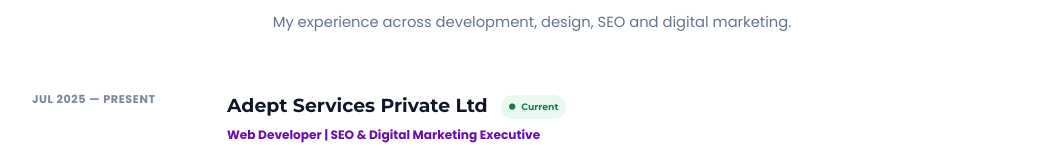
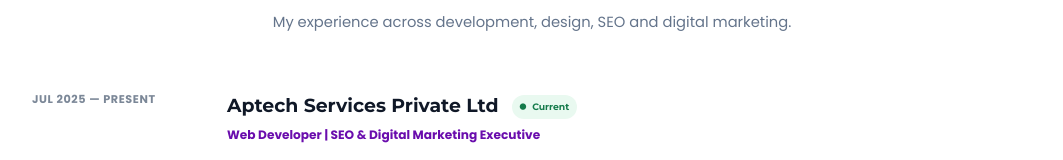
Before and after one commit to vishakhaverma99/portfolio_vishakha_dev, a plain HTML site: page index.html in a window 1280 px wide. Shown: the part 2302-2462 px from the top of the page, without its empty margins (108-1171 px from the left). Drawn offline with Linux system fonts and the light colour scheme.

Commit message:
Update index.html

```diff
--- a/index.html
+++ b/index.html
@@ -309,7 +309,7 @@
                         <div>
 
                             <h3>
-                                Adept Services Private Ltd
+                                Aptech Services Private Ltd
 
                                 <span class="current">
                                     <i class="fa-solid fa-circle"></i>
```
